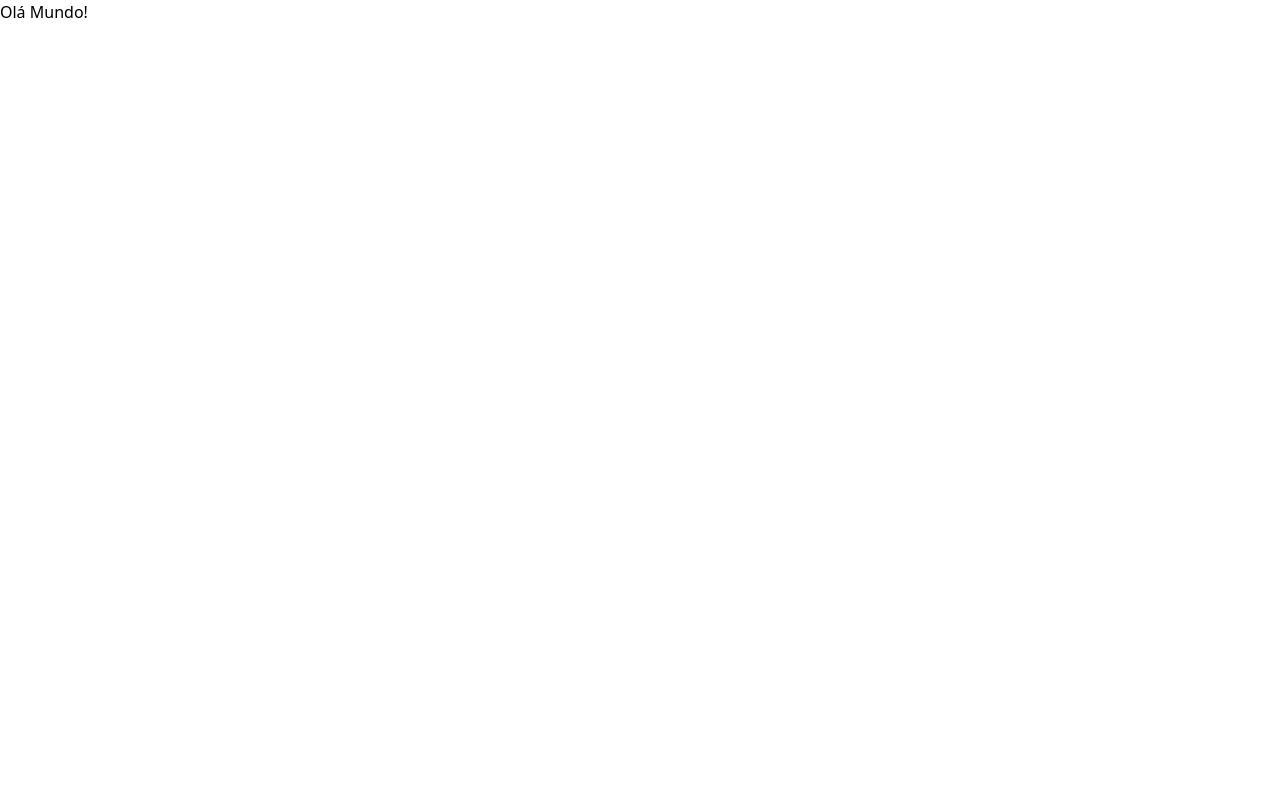
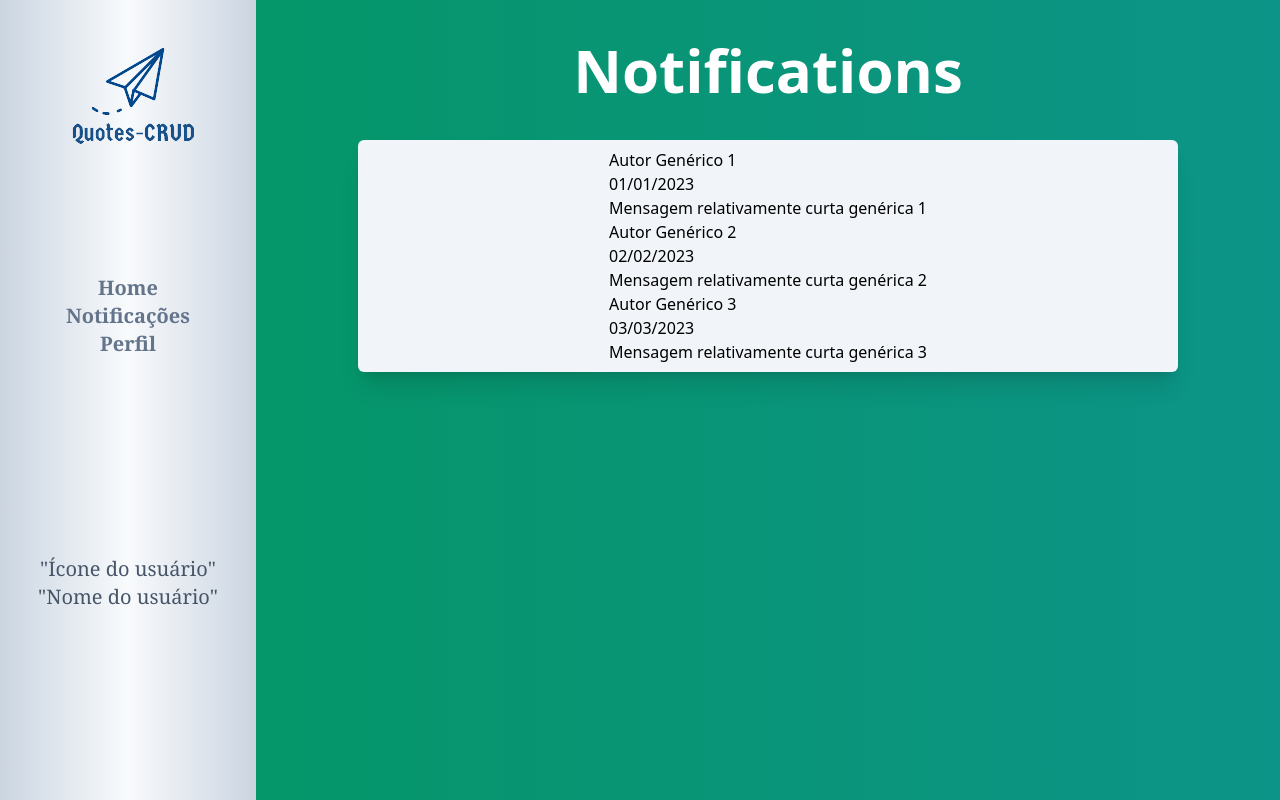
Before and after one commit to mendri/quotes-crud, a React (Vite) app in the folder frontend/: page /notifications in a window 1280 px wide. Built offline with nearby package versions, Linux system fonts and the light colour scheme.

Commit message:
feat: iniciando a estilização da notifications page

```diff
--- a/frontend/src/App.tsx
+++ b/frontend/src/App.tsx
@@ -4,6 +4,7 @@ import Login from "./Pages/Login"
 import HandleUrl from "./Pages/HandleUrl"
 import Register from "./Pages/Register"
 import Notifications from "./Pages/Notifications"
+import Profile from "./Pages/Profile"
 
 function App() {
   return (
@@ -12,6 +13,7 @@ function App() {
       <Route path="/register" element={<Register />} />
       <Route path="/home" element={<Home />} />
       <Route path="/notifications" element={<Notifications />} />
+      <Route path="/profile" element={<Profile />} />
       <Route path="/" element={<HandleUrl />} />
     </Routes>
   )
--- /dev/null
+++ b/frontend/src/Components/Notification.tsx
@@ -0,0 +1,17 @@
+import INotification from "../Interfaces/INotification"
+
+function Notification(props: {
+  notification_data: INotification
+}) {
+  const { notification_data } = props
+
+  return (
+    <div>
+      <p>{notification_data.sender}</p>
+      <p>{notification_data.date}</p>
+      <p>{notification_data.message}</p>
+    </div>
+  )
+}
+
+export default Notification
--- a/frontend/src/Components/UserQuoteInput.tsx
+++ b/frontend/src/Components/UserQuoteInput.tsx
@@ -17,7 +17,7 @@ function UserQuoteInput() {
   }
 
   return (
-    <div className="h-40 mt-28 w-full flex justify-center">
+    <div className="h-40 mt-20 w-full flex justify-center">
       <div className="flex justify-center relative w-3/5">
         <textarea
           onChange={(e) => setUserQuote(e.target.value)}
--- /dev/null
+++ b/frontend/src/Interfaces/INotification.ts
@@ -0,0 +1,7 @@
+interface INotification {
+  sender: string;
+  message: string;
+  date: string;
+}
+
+export default INotification
--- /dev/null
+++ b/frontend/src/Mock/notifications.json
@@ -0,0 +1,17 @@
+[
+  {
+    "sender": "Autor Genérico 1",
+    "message": "Mensagem relativamente curta genérica 1",
+    "date": "01/01/2023"
+  },
+  {
+    "sender": "Autor Genérico 2",
+    "message": "Mensagem relativamente curta genérica 2",
+    "date": "02/02/2023"
+  },
+  {
+    "sender": "Autor Genérico 3",
+    "message": "Mensagem relativamente curta genérica 3",
+    "date": "03/03/2023"
+  }
+]
--- a/frontend/src/Pages/Home.tsx
+++ b/frontend/src/Pages/Home.tsx
@@ -24,12 +24,13 @@ function Home() {
     <main>
       <HeaderQuotesCRUD />
       <section className="absolute w-4/5 right-0 min-h-100vh bg-gradient-to-r from-indigo-600 to-indigo-500 flex flex-col items-center">
-        <div className="fixed w-2/5 mt-8 flex justify-center items-center">
+        <p className="text-6xl font-extrabold text-white p-10">Home</p>
+        <div className="w-3/5 mt-10 flex justify-center items-center">
           <FontAwesomeIcon className="relative left-6" icon={faMagnifyingGlass} />
-          <input className="w-full h-7 border-2 text-center rounded-xl bg-slate-100" placeholder="Pesquise um post"/>
+          <input className="w-full p-1 border-2 text-center rounded-xl bg-slate-100" placeholder="Pesquise um post"/>
         </div>
         <UserQuoteInput />
-        <div className="mt-6 w-full flex flex-col justify-evenly items-center">
+        <div className="mt-20 w-full flex flex-col justify-evenly items-center">
           {
             quotes.map((element) => {
               return (
--- a/frontend/src/Pages/Notifications.tsx
+++ b/frontend/src/Pages/Notifications.tsx
@@ -1,6 +1,38 @@
+import { useEffect, useState } from "react"
+import HeaderQuotesCRUD from "../Components/HeaderQuotesCRUD"
+import Notification from "../Components/Notification"
+import mockedNotifications from "../Mock/notifications.json"
+import INotification from "../Interfaces/INotification"
+
 function Notifications() {
+  const [notifications, setNotifications] = useState<Array<INotification>>([])
+
+  async function fetchQuotes() {
+    localStorage.setItem("notifications", JSON.stringify(mockedNotifications))
+    const response = JSON.parse(localStorage.getItem("notifications") as string)
+    setNotifications(response)
+  }
+
+  useEffect(() => {
+    fetchQuotes()
+  }, [])
+
   return (
-    <p>Olá Mundo!</p>
+    <main>
+      <HeaderQuotesCRUD />
+      <section className="absolute w-4/5 right-0 min-h-100vh bg-gradient-to-r from-emerald-600 to-teal-600 flex flex-col items-center">
+        <p className="text-6xl font-extrabold text-white p-10">Notifications</p>
+        <div className="bg-slate-100 w-4/5 flex flex-col items-center justify-center p-2 rounded-md shadow-xl">
+          {
+            notifications.map((e, i) => {
+              return (
+                <Notification notification_data={e} key={i} />
+              )
+            })
+          }
+        </div>
+      </section>
+    </main>
   )
 }
 
--- /dev/null
+++ b/frontend/src/Pages/Profile.tsx
@@ -0,0 +1,13 @@
+import HeaderQuotesCRUD from "../Components/HeaderQuotesCRUD"
+
+function Profile() {
+  return (
+    <main>
+      <HeaderQuotesCRUD />
+      <section className="absolute w-4/5 right-0 min-h-100vh bg-gradient-to-r from-red-500 to-orange-600 flex flex-col items-center">
+      </section>
+    </main>
+  )
+}
+
+export default Profile
```
